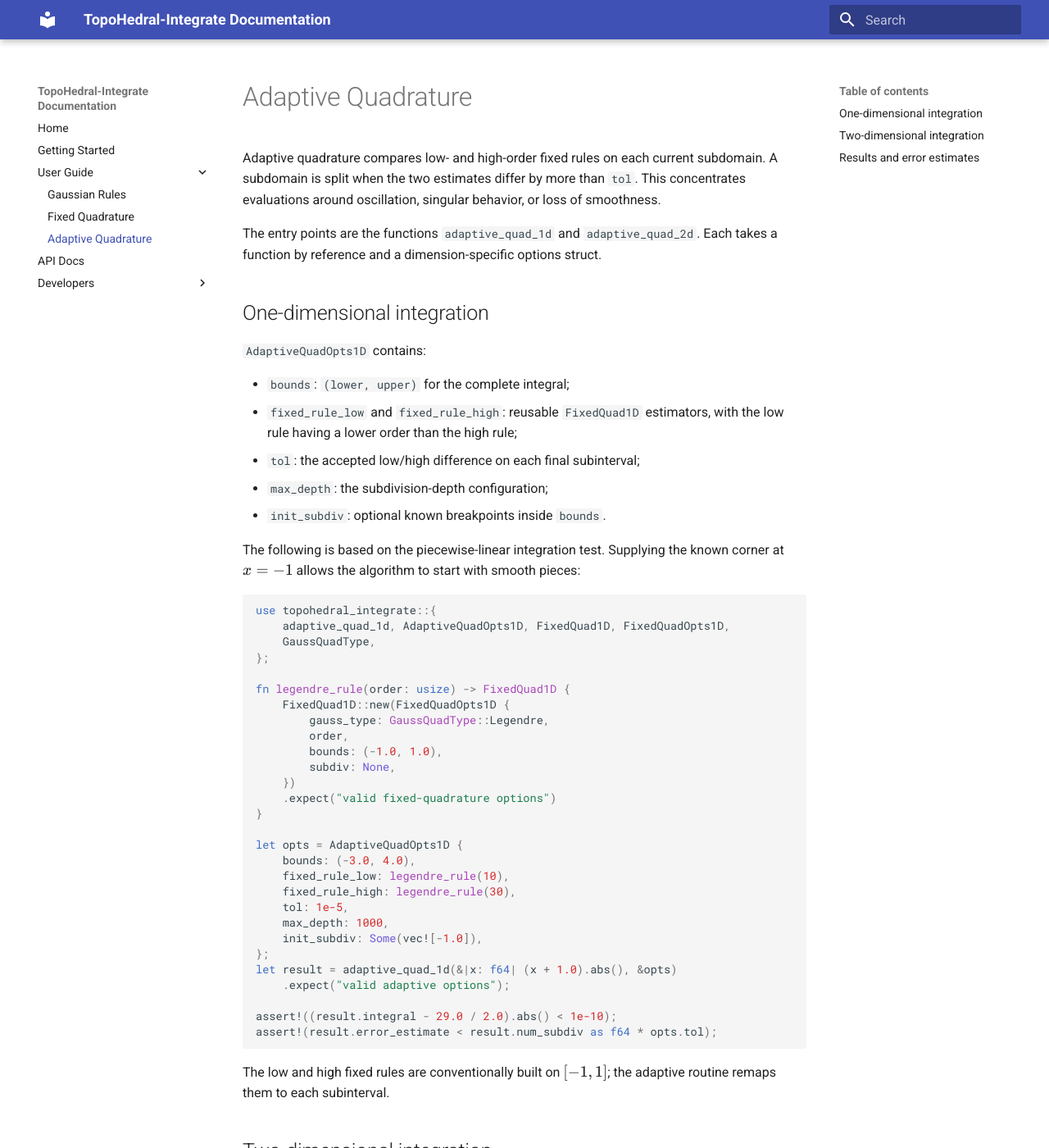
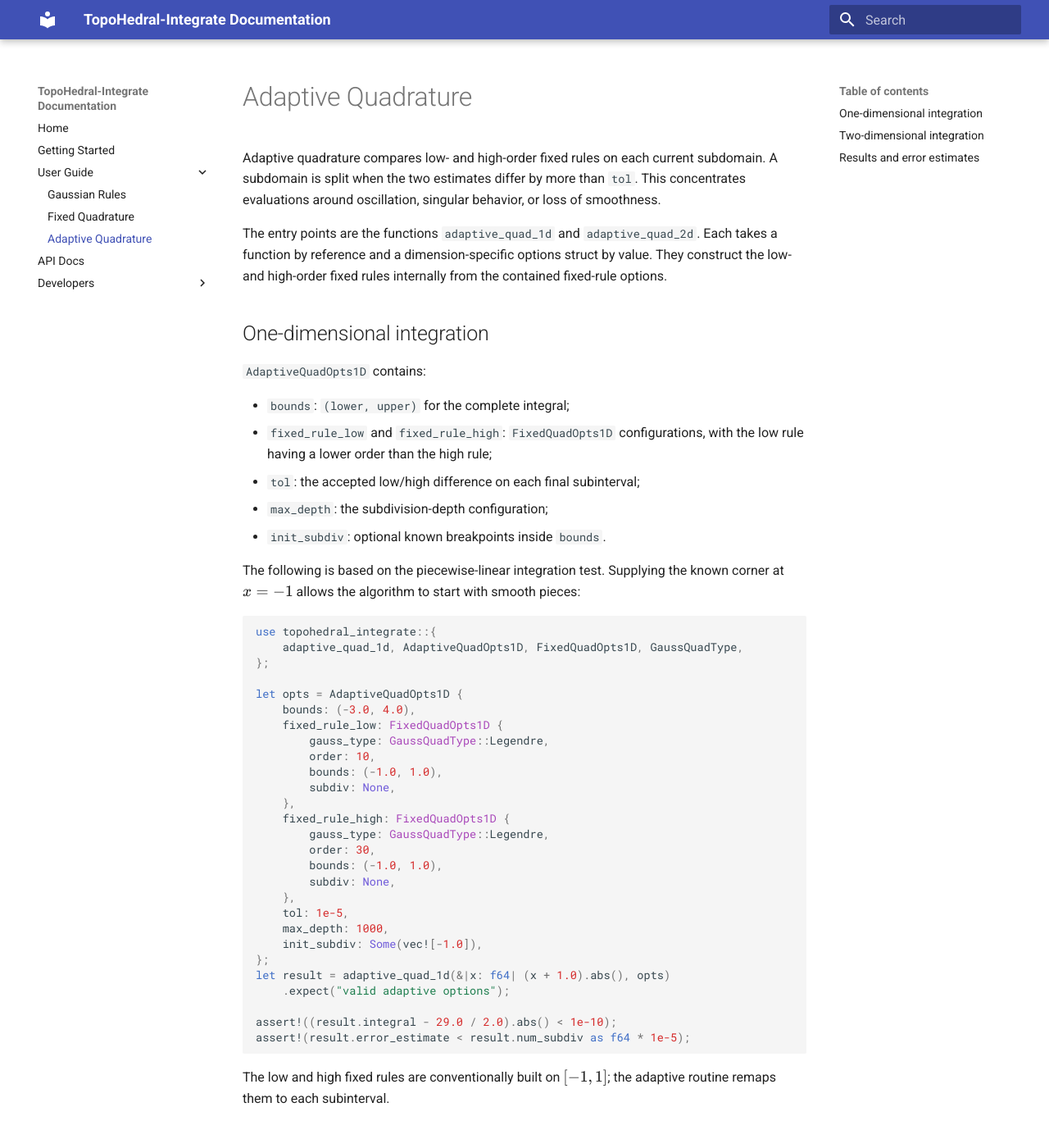
Before and after one commit to TopoHedralLabs/topohedral-integrate, an MkDocs documentation site: the page built from docs/website/docs/user-guide/adaptive-quadrature.md, in a window 1280 px wide and 1400 px high. Shown: the whole window at 82% size. Built offline with MkDocs 1.6.1 and Material for MkDocs 9.7.7, drawn with Linux system fonts in a browser that asks for light colours; the version menu is left out; some of the changed text lies outside the part shown.

Commit message:
change 2

````diff
--- a/docs/website/docs/user-guide/adaptive-quadrature.md
+++ b/docs/website/docs/user-guide/adaptive-quadrature.md
@@ -7,14 +7,15 @@ loss of smoothness.
 
 The entry points are the functions `adaptive_quad_1d` and
 `adaptive_quad_2d`. Each takes a function by reference and a dimension-specific
-options struct.
+options struct by value. They construct the low- and high-order fixed rules
+internally from the contained fixed-rule options.
 
 ## One-dimensional integration
 
 `AdaptiveQuadOpts1D` contains:
 
 - `bounds`: `(lower, upper)` for the complete integral;
-- `fixed_rule_low` and `fixed_rule_high`: reusable `FixedQuad1D` estimators,
+- `fixed_rule_low` and `fixed_rule_high`: `FixedQuadOpts1D` configurations,
   with the low rule having a lower order than the high rule;
 - `tol`: the accepted low/high difference on each final subinterval;
 - `max_depth`: the subdivision-depth configuration;
@@ -25,33 +26,32 @@ known corner at \(x=-1\) allows the algorithm to start with smooth pieces:
 
 ```rust
 use topohedral_integrate::{
-    adaptive_quad_1d, AdaptiveQuadOpts1D, FixedQuad1D, FixedQuadOpts1D,
-    GaussQuadType,
+    adaptive_quad_1d, AdaptiveQuadOpts1D, FixedQuadOpts1D, GaussQuadType,
 };
-
-fn legendre_rule(order: usize) -> FixedQuad1D {
-    FixedQuad1D::new(FixedQuadOpts1D {
-        gauss_type: GaussQuadType::Legendre,
-        order,
-        bounds: (-1.0, 1.0),
-        subdiv: None,
-    })
-    .expect("valid fixed-quadrature options")
-}
 
 let opts = AdaptiveQuadOpts1D {
     bounds: (-3.0, 4.0),
-    fixed_rule_low: legendre_rule(10),
-    fixed_rule_high: legendre_rule(30),
+    fixed_rule_low: FixedQuadOpts1D {
+        gauss_type: GaussQuadType::Legendre,
+        order: 10,
+        bounds: (-1.0, 1.0),
+        subdiv: None,
+    },
+    fixed_rule_high: FixedQuadOpts1D {
+        gauss_type: GaussQuadType::Legendre,
+        order: 30,
+        bounds: (-1.0, 1.0),
+        subdiv: None,
+    },
     tol: 1e-5,
     max_depth: 1000,
     init_subdiv: Some(vec![-1.0]),
 };
-let result = adaptive_quad_1d(&|x: f64| (x + 1.0).abs(), &opts)
+let result = adaptive_quad_1d(&|x: f64| (x + 1.0).abs(), opts)
     .expect("valid adaptive options");
 
 assert!((result.integral - 29.0 / 2.0).abs() < 1e-10);
-assert!(result.error_estimate < result.num_subdiv as f64 * opts.tol);
+assert!(result.error_estimate < result.num_subdiv as f64 * 1e-5);
 ```
 
 The low and high fixed rules are conventionally built on \([-1, 1]\); the
@@ -62,36 +62,35 @@ adaptive routine remaps them to each subinterval.
 `AdaptiveQuadOpts2D` uses the same design with tensor-product fixed rules:
 
 - `bounds`: `(u_min, u_max, v_min, v_max)`;
-- `fixed_rule_low` and `fixed_rule_high`: `FixedQuad2D` values;
+- `fixed_rule_low` and `fixed_rule_high`: `FixedQuadOpts2D` configurations;
 - `tol`: the accepted low/high difference on each final rectangle;
 - `max_depth`: `(u_depth, v_depth)`;
 - `init_subdiv`: optional `(u_breakpoints, v_breakpoints)`.
 
 ```rust
 use topohedral_integrate::{
-    adaptive_quad_2d, AdaptiveQuadOpts2D, FixedQuad2D, FixedQuadOpts2D,
-    GaussQuadType,
+    adaptive_quad_2d, AdaptiveQuadOpts2D, FixedQuadOpts2D, GaussQuadType,
 };
-
-fn legendre_rule(order: usize) -> FixedQuad2D {
-    FixedQuad2D::new(FixedQuadOpts2D {
-        gauss_type: (GaussQuadType::Legendre, GaussQuadType::Legendre),
-        order: (order, order),
-        bounds: (-1.0, 1.0, -1.0, 1.0),
-        subdiv: None,
-    })
-    .expect("valid fixed-quadrature options")
-}
 
 let opts = AdaptiveQuadOpts2D {
     bounds: (0.0, 1.0, 0.0, 1.0),
-    fixed_rule_low: legendre_rule(3),
-    fixed_rule_high: legendre_rule(7),
+    fixed_rule_low: FixedQuadOpts2D {
+        gauss_type: (GaussQuadType::Legendre, GaussQuadType::Legendre),
+        order: (3, 3),
+        bounds: (-1.0, 1.0, -1.0, 1.0),
+        subdiv: None,
+    },
+    fixed_rule_high: FixedQuadOpts2D {
+        gauss_type: (GaussQuadType::Legendre, GaussQuadType::Legendre),
+        order: (7, 7),
+        bounds: (-1.0, 1.0, -1.0, 1.0),
+        subdiv: None,
+    },
     tol: 1e-8,
     max_depth: (10, 10),
     init_subdiv: None,
 };
-let result = adaptive_quad_2d(&|x: f64, y: f64| x.powi(2) + y.powi(2), &opts)
+let result = adaptive_quad_2d(&|x: f64, y: f64| x.powi(2) + y.powi(2), opts)
     .expect("valid adaptive options");
 assert!((result.integral - 2.0 / 3.0).abs() < 1e-12);
 ```
````
Also changed, not shown: 3 other files.
